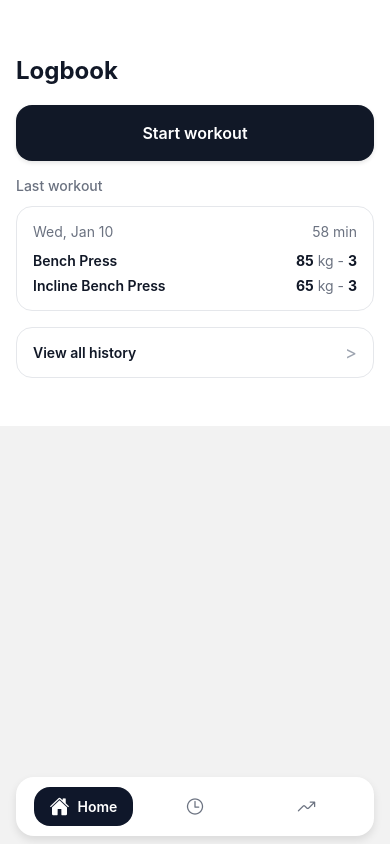
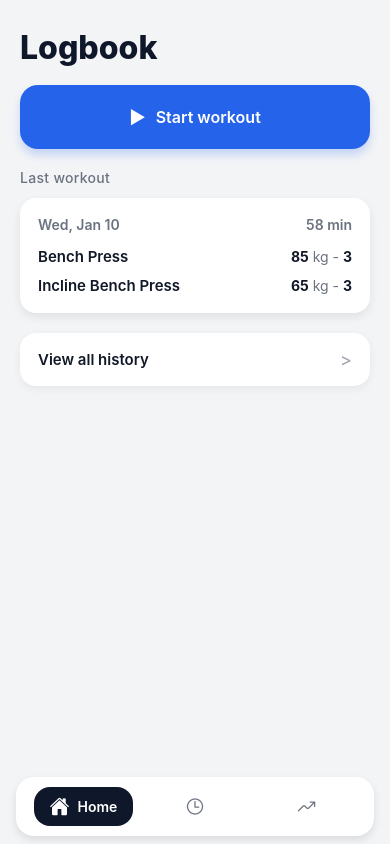
Before and after one commit to VuckoW3/workout-logbook, a React Native app: screen /Progress in a window 390 px wide. Built offline with nearby package versions, Linux system fonts and the light colour scheme.

Commit message:
feat(ui): bottom tabs and screen UX parity (Lovable MVP)

```diff
--- a/app/screens/ExerciseBlock.tsx
+++ b/app/screens/ExerciseBlock.tsx
@@ -9,9 +9,10 @@ interface ExerciseBlockProps {
   exercise: WorkoutExercise;
   onUpdate: (exercise: WorkoutExercise) => void;
   editable?: boolean;
+  onRemove?: () => void;
 }
 
-export default function ExerciseBlock({ exercise, onUpdate, editable = false }: ExerciseBlockProps) {
+export default function ExerciseBlock({ exercise, onUpdate, editable = false, onRemove }: ExerciseBlockProps) {
   const [expanded, setExpanded] = useState(editable);
 
   const updateSet = (setId: string, field: keyof ExerciseSet, value: number | boolean) => {
@@ -39,7 +40,12 @@ export default function ExerciseBlock({ exercise, onUpdate, editable = false }:
 
   return (
     <View style={styles.container}>
-      <Pressable onPress={() => setExpanded((prev) => !prev)} style={({ pressed }) => [styles.header, pressed ? styles.pressed : null]}>
+      <View style={styles.header}>
+        <Pressable
+          onPress={() => setExpanded((prev) => !prev)}
+          style={({ pressed }) => [styles.headerMain, pressed ? styles.pressed : null]}
+          hitSlop={8}
+        >
           <View style={styles.headerText}>
             <Text style={styles.title} numberOfLines={1}>
               {exercise.name}
@@ -53,6 +59,22 @@ export default function ExerciseBlock({ exercise, onUpdate, editable = false }:
           </View>
           <Text style={styles.chevron}>{expanded ? '^' : 'v'}</Text>
         </Pressable>
+
+        {editable ? (
+          <Pressable
+            onPress={onRemove}
+            disabled={!onRemove}
+            hitSlop={10}
+            style={({ pressed }) => [
+              styles.removeExercise,
+              !onRemove ? styles.disabled : null,
+              pressed && onRemove ? styles.pressed : null,
+            ]}
+          >
+            <Text style={styles.removeExerciseText}>Remove</Text>
+          </Pressable>
+        ) : null}
+      </View>
 
       {expanded ? (
         <View style={styles.body}>
@@ -75,11 +97,14 @@ export default function ExerciseBlock({ exercise, onUpdate, editable = false }:
             />
           ))}
 
+        </View>
+      ) : null}
+
       {editable ? (
-            <Pressable onPress={addSet} style={({ pressed }) => [styles.addSet, pressed ? styles.pressed : null]}>
+        <View style={styles.footer}>
+          <Pressable onPress={addSet} style={({ pressed }) => [styles.addSet, pressed ? styles.pressed : null]} hitSlop={8}>
             <Text style={styles.addSetText}>Add set</Text>
           </Pressable>
-          ) : null}
         </View>
       ) : null}
     </View>
@@ -91,15 +116,21 @@ const styles = StyleSheet.create({
     borderBottomWidth: 1,
     borderBottomColor: '#e5e7eb',
   },
+  pressed: {
+    opacity: 0.8,
+  },
   header: {
     flexDirection: 'row',
     alignItems: 'center',
     justifyContent: 'space-between',
     paddingHorizontal: 16,
-    paddingVertical: 16,
+    paddingVertical: 14,
   },
-  pressed: {
-    opacity: 0.8,
+  headerMain: {
+    flex: 1,
+    flexDirection: 'row',
+    alignItems: 'center',
+    marginRight: 12,
   },
   headerText: {
     flex: 1,
@@ -129,7 +160,8 @@ const styles = StyleSheet.create({
   },
   body: {
     paddingHorizontal: 16,
-    paddingBottom: 12,
+    paddingBottom: 8,
+    paddingTop: 4,
   },
   headerRow: {
     flexDirection: 'row',
@@ -146,7 +178,6 @@ const styles = StyleSheet.create({
     width: 36,
   },
   addSet: {
-    marginTop: 8,
     height: 44,
     borderRadius: 12,
     backgroundColor: '#f3f4f6',
@@ -157,4 +188,20 @@ const styles = StyleSheet.create({
     color: '#111827',
     fontWeight: '600',
   },
+  footer: {
+    paddingHorizontal: 16,
+    paddingVertical: 12,
+    borderTopWidth: 1,
+    borderTopColor: '#f3f4f6',
+  },
+  removeExercise: {
+    paddingHorizontal: 12,
+    paddingVertical: 8,
+    borderRadius: 12,
+    backgroundColor: '#f3f4f6',
+  },
+  removeExerciseText: {
+    color: '#6b7280',
+    fontWeight: '600',
+  },
 });
--- a/app/screens/HomeScreen.tsx
+++ b/app/screens/HomeScreen.tsx
@@ -19,13 +19,22 @@ export default function HomeScreen({ navigation, lastWorkout, onStartWorkout, on
   const formatDate = (dateString: string) => format(parseISO(dateString), 'EEE, MMM d');
 
   return (
-    <ScrollView contentContainerStyle={styles.container} showsVerticalScrollIndicator={false}>
+    <ScrollView
+      style={styles.screen}
+      contentContainerStyle={styles.container}
+      showsVerticalScrollIndicator={false}
+      contentInsetAdjustmentBehavior="automatic"
+    >
       <View style={styles.header}>
         <Text style={styles.title}>Logbook</Text>
       </View>
 
       <View style={styles.section}>
-        <PrimaryButton onPress={onStartWorkout} style={styles.primaryButton}>
+        <PrimaryButton
+          onPress={onStartWorkout}
+          style={styles.primaryButton}
+          icon={<Text style={styles.primaryButtonIcon}>▶</Text>}
+        >
           Start workout
         </PrimaryButton>
       </View>
@@ -74,50 +83,73 @@ export default function HomeScreen({ navigation, lastWorkout, onStartWorkout, on
 }
 
 const styles = StyleSheet.create({
+  screen: {
+    backgroundColor: '#f3f4f6',
+  },
   container: {
-    paddingHorizontal: 16,
-    paddingBottom: 32,
-    backgroundColor: '#fff',
+    paddingTop: 28,
+    paddingHorizontal: 20,
+    paddingBottom: 40,
+    backgroundColor: '#f3f4f6',
   },
   header: {
-    paddingTop: 56,
-    paddingBottom: 20,
+    paddingBottom: 18,
   },
   title: {
-    fontSize: 24,
-    fontWeight: '700',
-    color: '#111827',
+    fontSize: 32,
+    fontWeight: '800',
+    color: '#0f172a',
   },
   section: {
-    marginBottom: 16,
+    marginBottom: 20,
   },
   primaryButton: {
     width: '100%',
+    height: 64,
+    backgroundColor: '#2563eb',
+    borderRadius: 18,
+    shadowColor: '#2563eb',
+    shadowOpacity: 0.22,
+    shadowRadius: 8,
+    shadowOffset: { width: 0, height: 6 },
+    elevation: 4,
+  },
+  primaryButtonIcon: {
+    color: '#fff',
+    fontSize: 18,
+    marginRight: 10,
   },
   sectionHeader: {
     marginBottom: 12,
+    color: '#6b7280',
+    letterSpacing: 0.3,
   },
   card: {
     borderRadius: 16,
     backgroundColor: '#fff',
-    borderWidth: 1,
-    borderColor: '#e5e7eb',
-    padding: 16,
+    padding: 18,
+    shadowColor: '#000',
+    shadowOpacity: 0.08,
+    shadowRadius: 10,
+    shadowOffset: { width: 0, height: 4 },
+    elevation: 3,
   },
   cardTop: {
     flexDirection: 'row',
     alignItems: 'center',
     justifyContent: 'space-between',
-    marginBottom: 12,
+    marginBottom: 14,
   },
   cardDate: {
     color: '#6b7280',
+    fontWeight: '600',
   },
   cardDuration: {
     color: '#6b7280',
+    fontWeight: '600',
   },
   cardBody: {
-    gap: 8,
+    gap: 10,
   },
   exerciseRow: {
     flexDirection: 'row',
@@ -129,9 +161,11 @@ const styles = StyleSheet.create({
     fontWeight: '600',
     flex: 1,
     marginRight: 8,
+    fontSize: 15,
   },
   exerciseMeta: {
     color: '#6b7280',
+    fontSize: 14,
   },
   exerciseMetaStrong: {
     color: '#111827',
@@ -143,20 +177,26 @@ const styles = StyleSheet.create({
   moreText: {
     color: '#6b7280',
     fontSize: 13,
+    marginTop: 2,
   },
   linkCard: {
     flexDirection: 'row',
     alignItems: 'center',
     justifyContent: 'space-between',
     borderRadius: 16,
-    borderWidth: 1,
-    borderColor: '#e5e7eb',
-    paddingVertical: 14,
-    paddingHorizontal: 16,
+    backgroundColor: '#fff',
+    paddingVertical: 16,
+    paddingHorizontal: 18,
+    shadowColor: '#000',
+    shadowOpacity: 0.06,
+    shadowRadius: 8,
+    shadowOffset: { width: 0, height: 3 },
+    elevation: 2,
   },
   linkText: {
     fontWeight: '600',
     color: '#111827',
+    fontSize: 15,
   },
   linkChevron: {
     color: '#9ca3af',
--- a/app/screens/ProgressScreen.tsx
+++ b/app/screens/ProgressScreen.tsx
@@ -1,11 +1,13 @@
 // Ported from web - screen
 import React, { useMemo, useState } from 'react';
 import { ScrollView, StyleSheet, Text, View, Pressable } from 'react-native';
+import { SafeAreaView, useSafeAreaInsets } from 'react-native-safe-area-context';
 
 import { benchPressProgress, exerciseLibrary } from '../lib/mockData';
 
 export default function ProgressScreen() {
   const [selectedExercise, setSelectedExercise] = useState('Bench Press');
+  const insets = useSafeAreaInsets();
 
   const data = useMemo(() => {
     return selectedExercise === 'Bench Press' ? benchPressProgress : [];
@@ -16,30 +18,56 @@ export default function ProgressScreen() {
     [],
   );
 
+  const latestEntry = data[data.length - 1];
+  const maxWeight = data.reduce((max, item) => Math.max(max, item.maxWeight), 0);
+  const stats = [
+    { label: 'Latest max', value: latestEntry ? `${latestEntry.maxWeight} kg` : '—' },
+    { label: 'Best max', value: maxWeight ? `${maxWeight} kg` : '—' },
+    { label: 'Entries', value: data.length ? `${data.length}` : '0' },
+  ];
+
   return (
-    <ScrollView contentContainerStyle={styles.container} showsVerticalScrollIndicator={false}>
+    <SafeAreaView style={styles.safeArea} edges={['top']}>
+      <ScrollView
+        style={styles.screen}
+        contentContainerStyle={[styles.container, { paddingBottom: insets.bottom + 32 }]}
+        showsVerticalScrollIndicator={false}
+      >
         <View style={styles.header}>
           <Text style={styles.title}>Progress</Text>
         </View>
 
-      <View style={styles.chips}>
+        <ScrollView
+          horizontal
+          showsHorizontalScrollIndicator={false}
+          contentContainerStyle={styles.chipsContainer}
+        >
           {uniqueExercises.map((name) => {
             const active = selectedExercise === name;
             return (
               <Pressable
                 key={name}
                 onPress={() => setSelectedExercise(name)}
-              style={[styles.chip, active ? styles.chipActive : null]}
+                style={({ pressed }) => [
+                  styles.chip,
+                  active ? styles.chipActive : null,
+                  pressed ? styles.chipPressed : null,
+                ]}
+                hitSlop={6}
               >
                 <Text style={[styles.chipText, active ? styles.chipTextActive : null]}>{name}</Text>
               </Pressable>
             );
           })}
-      </View>
+        </ScrollView>
 
         <View style={styles.card}>
           <Text style={styles.cardTitle}>{selectedExercise}</Text>
           <Text style={styles.cardSubtitle}>Max weight over time</Text>
+
+          <View style={styles.chartPlaceholder}>
+            <View style={styles.chartLine} />
+          </View>
 
           {data.length > 0 ? (
             <View style={styles.dataContainer}>
@@ -56,63 +84,105 @@ export default function ProgressScreen() {
             </View>
           )}
         </View>
+
+        <View style={styles.summaryGroup}>
+          {stats.map((stat) => (
+            <View key={stat.label} style={styles.summaryCard}>
+              <Text style={styles.summaryLabel}>{stat.label}</Text>
+              <Text style={styles.summaryValue}>{stat.value}</Text>
+            </View>
+          ))}
+        </View>
       </ScrollView>
+    </SafeAreaView>
   );
 }
 
 const styles = StyleSheet.create({
+  safeArea: {
+    flex: 1,
+    backgroundColor: '#f3f4f6',
+  },
+  screen: {
+    flex: 1,
+    backgroundColor: '#f3f4f6',
+  },
   container: {
-    paddingHorizontal: 16,
+    paddingTop: 24,
+    paddingHorizontal: 20,
     paddingBottom: 32,
-    backgroundColor: '#fff',
+    backgroundColor: '#f3f4f6',
   },
   header: {
-    paddingTop: 56,
-    paddingBottom: 16,
+    paddingBottom: 18,
   },
   title: {
-    fontSize: 24,
-    fontWeight: '700',
-    color: '#111827',
+    fontSize: 32,
+    fontWeight: '800',
+    color: '#0f172a',
   },
-  chips: {
-    flexDirection: 'row',
-    flexWrap: 'wrap',
-    gap: 8,
-    marginBottom: 16,
+  chipsContainer: {
+    paddingRight: 10,
+    gap: 10,
+    paddingBottom: 4,
+    marginBottom: 18,
   },
   chip: {
-    paddingHorizontal: 14,
-    paddingVertical: 10,
-    borderRadius: 20,
+    paddingHorizontal: 16,
+    paddingVertical: 12,
+    borderRadius: 22,
     backgroundColor: '#f3f4f6',
+    marginRight: 10,
   },
   chipActive: {
-    backgroundColor: '#111827',
+    backgroundColor: '#0f172a',
+  },
+  chipPressed: {
+    opacity: 0.9,
   },
   chipText: {
-    color: '#6b7280',
+    color: '#111827',
     fontWeight: '600',
   },
   chipTextActive: {
     color: '#fff',
   },
   card: {
-    borderRadius: 16,
-    borderWidth: 1,
-    borderColor: '#e5e7eb',
-    padding: 16,
+    borderRadius: 18,
+    padding: 18,
     backgroundColor: '#fff',
+    shadowColor: '#000',
+    shadowOpacity: 0.08,
+    shadowRadius: 12,
+    shadowOffset: { width: 0, height: 5 },
+    elevation: 3,
+    marginBottom: 18,
   },
   cardTitle: {
-    fontSize: 16,
+    fontSize: 17,
     fontWeight: '700',
     color: '#111827',
   },
   cardSubtitle: {
     color: '#6b7280',
     marginTop: 4,
-    marginBottom: 12,
+    marginBottom: 14,
+  },
+  chartPlaceholder: {
+    height: 220,
+    borderRadius: 14,
+    backgroundColor: '#f8fafc',
+    borderWidth: 1,
+    borderColor: '#e5e7eb',
+    alignItems: 'center',
+    justifyContent: 'center',
+    marginBottom: 16,
+  },
+  chartLine: {
+    width: '80%',
+    height: 4,
+    borderRadius: 2,
+    backgroundColor: '#cbd5e1',
   },
   dataContainer: {
     gap: 8,
@@ -120,7 +190,7 @@ const styles = StyleSheet.create({
   row: {
     flexDirection: 'row',
     justifyContent: 'space-between',
-    paddingVertical: 6,
+    paddingVertical: 8,
     borderBottomWidth: 1,
     borderBottomColor: '#f3f4f6',
   },
@@ -138,4 +208,28 @@ const styles = StyleSheet.create({
   emptyText: {
     color: '#9ca3af',
   },
+  summaryGroup: {
+    gap: 12,
+  },
+  summaryCard: {
+    backgroundColor: '#fff',
+    borderRadius: 16,
+    paddingVertical: 14,
+    paddingHorizontal: 16,
+    shadowColor: '#000',
+    shadowOpacity: 0.06,
+    shadowRadius: 10,
+    shadowOffset: { width: 0, height: 4 },
+    elevation: 2,
+  },
+  summaryLabel: {
+    color: '#6b7280',
+    fontSize: 13,
+    marginBottom: 6,
+  },
+  summaryValue: {
+    color: '#111827',
+    fontSize: 18,
+    fontWeight: '700',
+  },
 });
--- a/app/screens/WorkoutScreen.tsx
+++ b/app/screens/WorkoutScreen.tsx
@@ -2,6 +2,7 @@
 import React, { useMemo, useState } from 'react';
 import { NativeStackScreenProps } from '@react-navigation/native-stack';
 import { Pressable, ScrollView, StyleSheet, Text, View } from 'react-native';
+import { SafeAreaView, useSafeAreaInsets } from 'react-native-safe-area-context';
 
 import PrimaryButton from '../components/ui/PrimaryButton';
 import ScreenHeader from '../components/ui/ScreenHeader';
@@ -30,6 +31,7 @@ export default function WorkoutScreen({
 }: Props) {
   const { mode, workoutId } = route.params;
   const [showAddExercise, setShowAddExercise] = useState(false);
+  const insets = useSafeAreaInsets();
 
   const workout = useMemo(() => {
     if (mode === 'active') return activeWorkout;
@@ -70,17 +72,21 @@ export default function WorkoutScreen({
 
   const isActive = mode === 'active';
 
+  const contentBottomPadding = insets.bottom + (isActive ? 150 : 60);
+
   return (
+    <SafeAreaView style={styles.safeArea} edges={['top']}>
       <View style={styles.container}>
         {isActive ? (
           <View style={styles.activeHeader}>
-          <Pressable onPress={onCancelActive} style={styles.iconButton}>
+            <Pressable onPress={onCancelActive} style={styles.iconButton} hitSlop={10}>
               <Text style={styles.iconText}>X</Text>
             </Pressable>
             <Text style={styles.activeTitle}>Workout</Text>
             <Pressable
               onPress={onFinishActive}
               disabled={workout.exercises.length === 0}
+              hitSlop={10}
               style={({ pressed }) => [
                 styles.finishButton,
                 workout.exercises.length === 0 ? styles.finishDisabled : null,
@@ -94,23 +100,27 @@ export default function WorkoutScreen({
           <ScreenHeader title="Workout" onBack={() => navigation.goBack()} sticky />
         )}
 
-      <ScrollView contentContainerStyle={styles.content} showsVerticalScrollIndicator={false}>
+        <ScrollView
+          contentContainerStyle={[styles.content, { paddingBottom: contentBottomPadding }]}
+          showsVerticalScrollIndicator={false}
+          keyboardShouldPersistTaps="handled"
+        >
           {workout.exercises.map((exercise) => (
             <View key={exercise.id} style={styles.exerciseCard}>
-            <ExerciseBlock exercise={exercise} onUpdate={handleUpdateExercise} editable={isActive} />
-            {isActive ? (
-              <Pressable
-                onPress={() =>
+              <ExerciseBlock
+                exercise={exercise}
+                onUpdate={handleUpdateExercise}
+                editable={isActive}
+                onRemove={
+                  isActive
+                    ? () =>
                         onUpdateActive({
                           ...workout,
                           exercises: workout.exercises.filter((ex) => ex.id !== exercise.id),
                         })
+                    : undefined
                 }
-                style={({ pressed }) => [styles.removeExercise, pressed ? styles.pressed : null]}
-              >
-                <Text style={styles.removeExerciseText}>Remove</Text>
-              </Pressable>
-            ) : null}
+              />
             </View>
           ))}
 
@@ -121,16 +131,25 @@ export default function WorkoutScreen({
           ) : null}
 
           {isActive ? (
-          <Pressable onPress={() => setShowAddExercise(true)} style={({ pressed }) => [styles.addExercise, pressed ? styles.pressed : null]}>
+            <Pressable
+              onPress={() => setShowAddExercise(true)}
+              style={({ pressed }) => [styles.addExercise, pressed ? styles.pressed : null]}
+              hitSlop={8}
+            >
               <Text style={styles.addExerciseText}>Add exercise</Text>
             </Pressable>
           ) : null}
         </ScrollView>
       </View>
+    </SafeAreaView>
   );
 }
 
 const styles = StyleSheet.create({
+  safeArea: {
+    flex: 1,
+    backgroundColor: '#fff',
+  },
   container: {
     flex: 1,
     backgroundColor: '#fff',
@@ -139,7 +158,6 @@ const styles = StyleSheet.create({
     paddingHorizontal: 16,
     paddingVertical: 12,
     gap: 12,
-    paddingBottom: 140,
   },
   exerciseCard: {
     borderRadius: 16,
@@ -160,31 +178,20 @@ const styles = StyleSheet.create({
     fontWeight: '600',
     color: '#6b7280',
   },
-  removeExercise: {
-    position: 'absolute',
-    top: 12,
-    right: 12,
-    paddingHorizontal: 10,
-    paddingVertical: 6,
-    borderRadius: 8,
-    backgroundColor: 'rgba(0,0,0,0.04)',
-  },
-  removeExerciseText: {
-    color: '#6b7280',
-  },
   activeHeader: {
-    paddingTop: 12,
-    paddingHorizontal: 16,
-    paddingBottom: 8,
+    paddingTop: 8,
+    paddingHorizontal: 20,
+    paddingBottom: 12,
     flexDirection: 'row',
     alignItems: 'center',
     justifyContent: 'space-between',
     backgroundColor: '#fff',
+    minHeight: 64,
   },
   iconButton: {
-    width: 40,
-    height: 40,
-    borderRadius: 20,
+    width: 44,
+    height: 44,
+    borderRadius: 22,
     backgroundColor: '#f3f4f6',
     alignItems: 'center',
     justifyContent: 'center',
@@ -199,9 +206,9 @@ const styles = StyleSheet.create({
     color: '#111827',
   },
   finishButton: {
-    height: 40,
-    paddingHorizontal: 16,
-    borderRadius: 20,
+    height: 44,
+    paddingHorizontal: 18,
+    borderRadius: 22,
     backgroundColor: '#111827',
     alignItems: 'center',
     justifyContent: 'center',
```
Also changed, not shown: 1 other file (tests, documents, lock files or other folders). Lines whose indentation alone changed are shown as unchanged.
